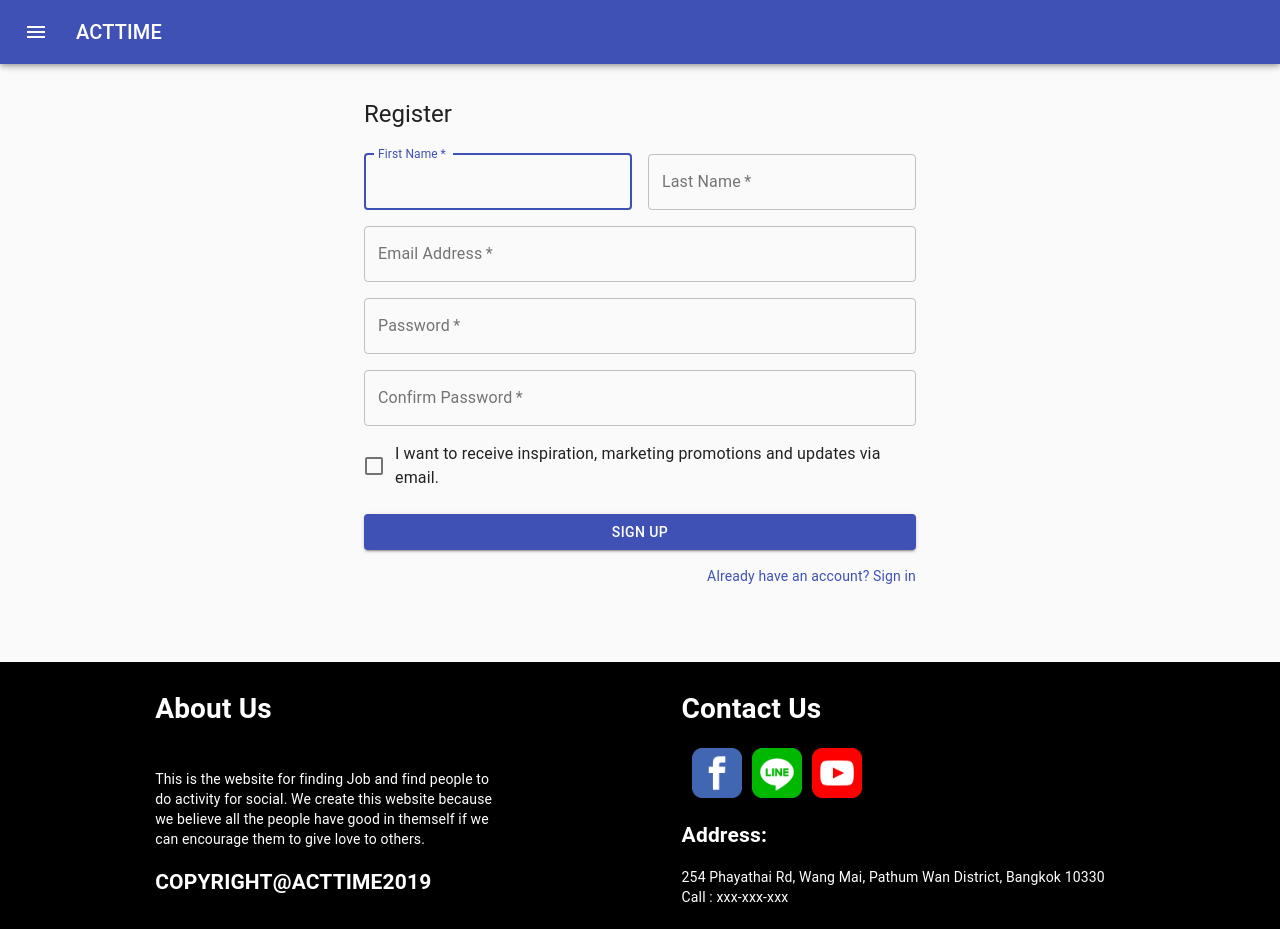
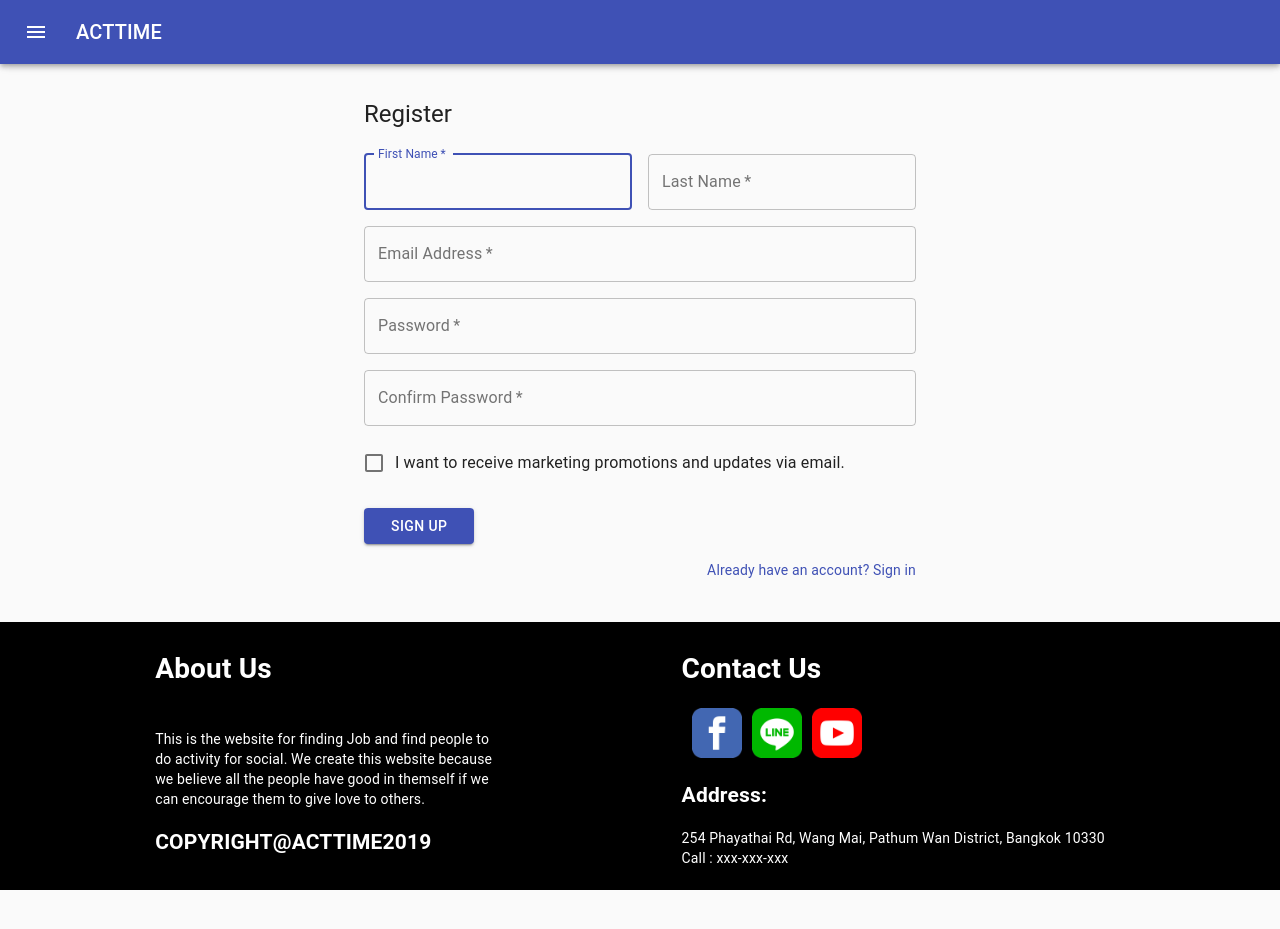
Before and after one commit to 2110423-2019-2/sec33_Leelulila, a React (Create React App) app: page /register in a window 1280 px wide. Shown: the top 929 px of the page. After the commit the page ends 890 px from the top, so only its background shows below. Built offline with nearby package versions, Linux system fonts and the light colour scheme.

Commit message:
fix form size problem

```diff
--- a/src/pages/Register.js
+++ b/src/pages/Register.js
@@ -43,6 +43,7 @@ const useStyles = makeStyles(theme => ({
   },
   submit: {
     margin: theme.spacing(3, 0, 2),
+    width: '20%'
   },
 }));
 
@@ -50,7 +51,7 @@ export default function RegisterPage() {
   const classes = useStyles();
 
   return (
-    <Container component="main" maxWidth="sm" style={{marginTop:"70px",minHeight:'600px'}}>
+    <Container component="main" maxWidth="sm" style={{marginTop:"70px",minHeight:'520px',paddingBottom:'50px'}}>
       <CssBaseline />
       <div className={classes.paper}>
         <Typography component="h1" variant="h5" style={{marginTop:'5%'}}>
@@ -119,7 +120,7 @@ export default function RegisterPage() {
             <Grid item xs={12}>
               <FormControlLabel
                 control={<Checkbox value="allowExtraEmails" color="primary" />}
-                label="I want to receive inspiration, marketing promotions and updates via email."
+                label="I want to receive marketing promotions and updates via email."
               />
             </Grid>
           </Grid>
```
